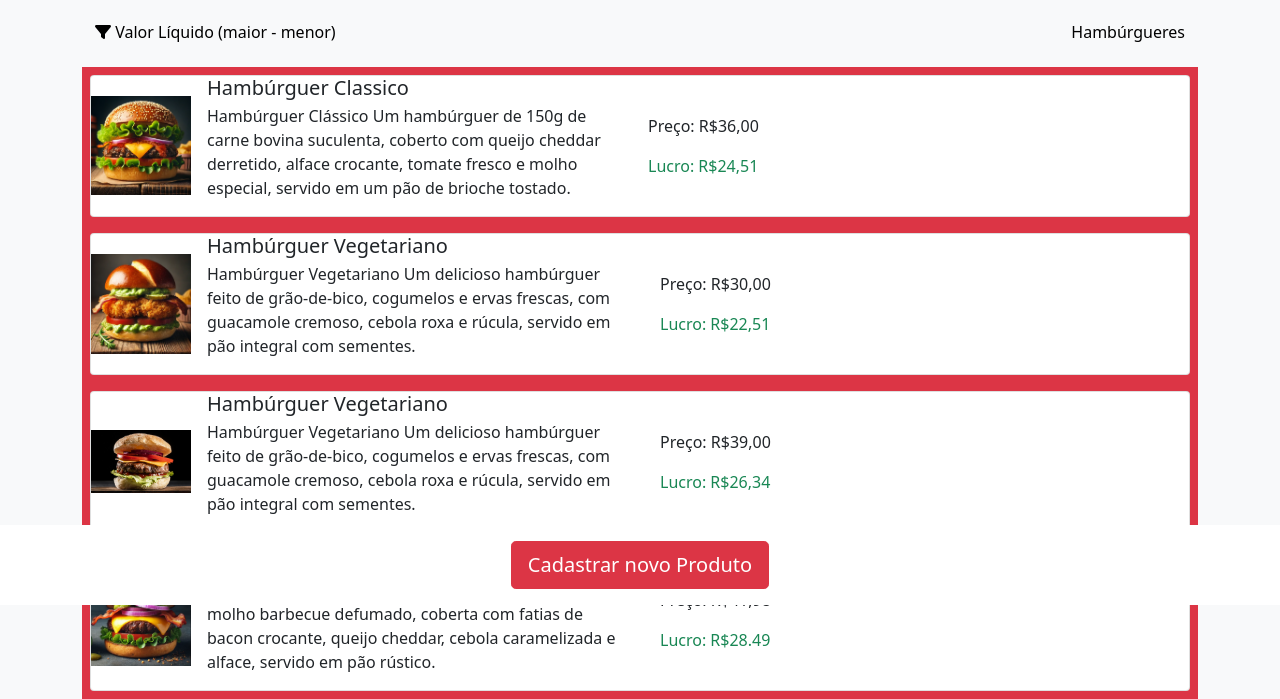
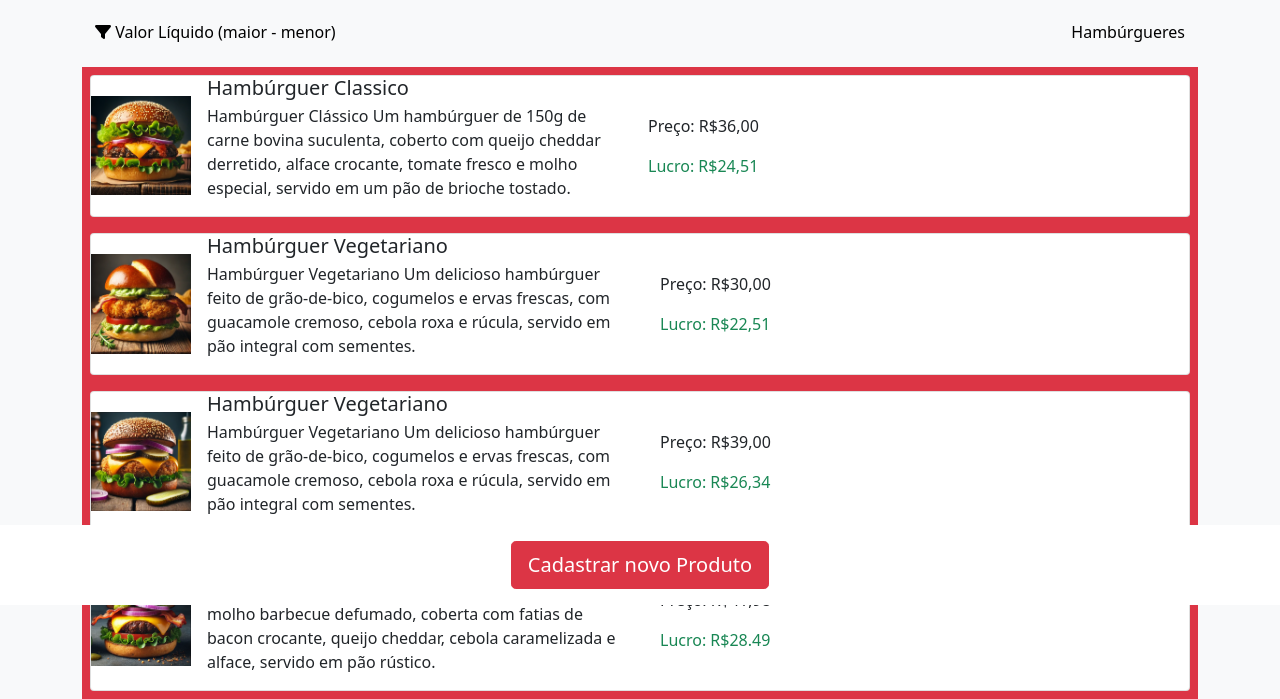
Before and after one commit to dev-andreola/challenge-ifood, a plain HTML site: page cardapio.html in a window 1280 px wide. Shown: the part 179-878 px from the top of the page. Drawn offline with nearby package versions, Linux system fonts and the light colour scheme.

Commit message:
finalizado cardapio 100%

```diff
--- a/cardapio.html
+++ b/cardapio.html
@@ -71,7 +71,7 @@
                 <div class="card">
                   <div class="row no-gutters d-flex align-items-center">
                     <div class="col-md-6 d-flex align-items-center gap-3">
-                      <img src="img/Hamburguer.png" class="img-fluid custom-img" alt="Hambúrguer Vegetariano" />
+                      <img src="img/vegetariano.png" class="img-fluid custom-img" alt="Hambúrguer Vegetariano" />
                       <div class="ml-3">
                         <h5 class="card-title">Hambúrguer Vegetariano</h5>
                         <p>Hambúrguer Vegetariano Um delicioso hambúrguer feito de grão-de-bico, cogumelos e ervas frescas, com guacamole cremoso, cebola roxa e rúcula, servido em pão integral com sementes.</p>
```
Also changed, not shown: img/vegetariano.png (renamed from vegetariano.png).
